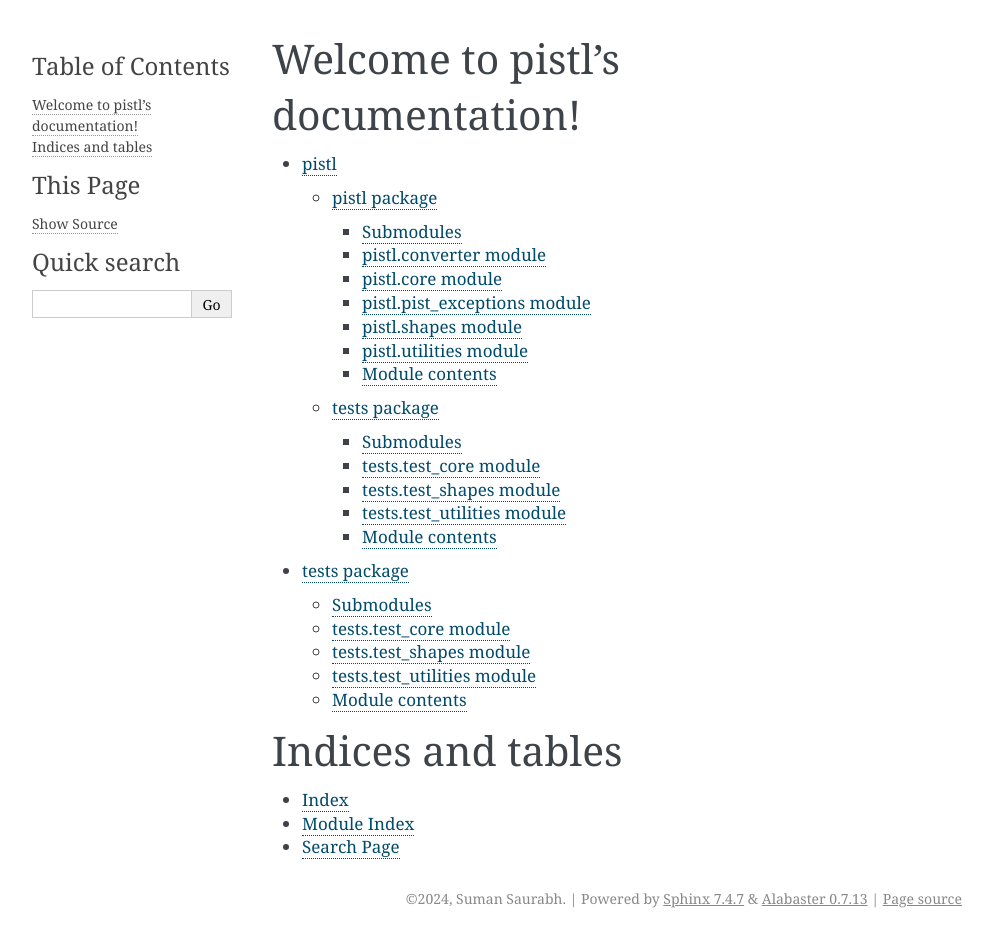
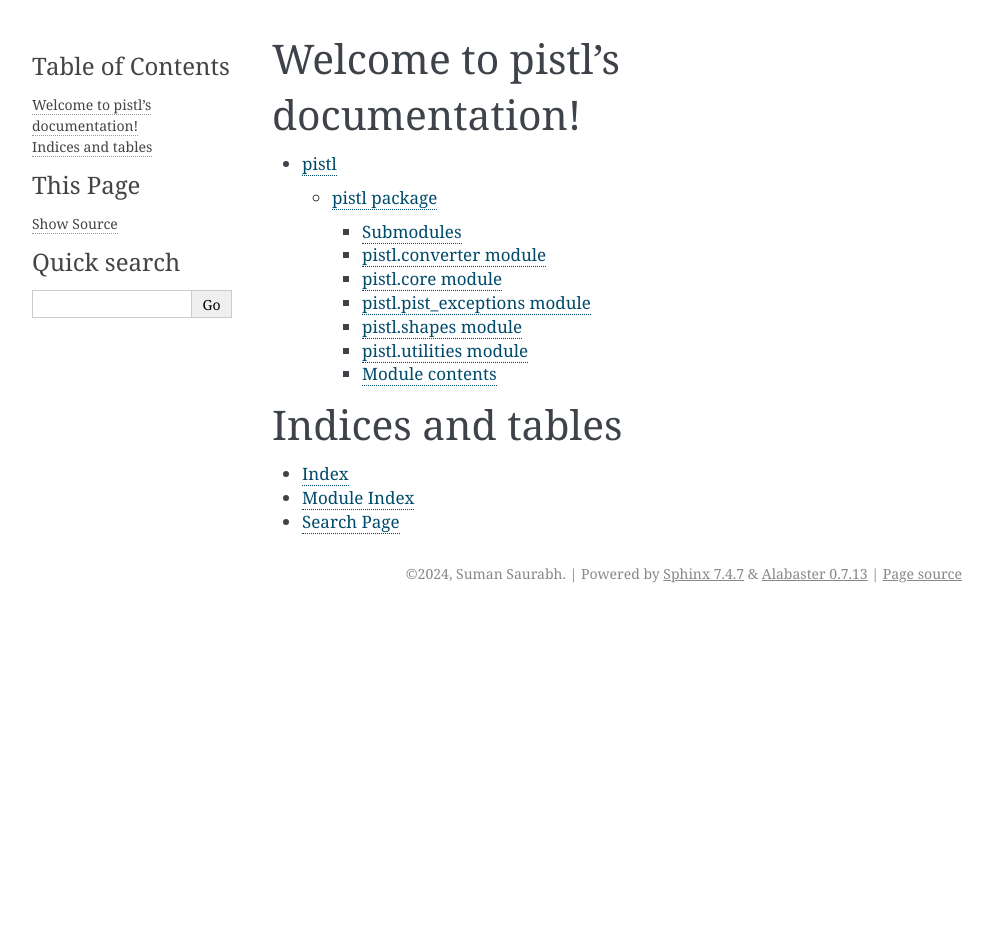
Before and after one commit to sumanan047/pistl-docs, a Sphinx documentation site: the page built from docs/source/index.rst, in a window 1280 px wide. Shown: the whole page, without its empty margins (148-1141 px from the left). Built offline with Sphinx 7.4.7, drawn with Linux system fonts in a browser that asks for light colours; pages that are not in the unit, such as notebooks, are missing from menus; the version number is read from the project's files by our own code; after the commit the page ends 900 px from its top, so only the background shows below that.

Commit message:
Remove tests.rst from documentation

```diff
--- a/docs/source/index.rst
+++ b/docs/source/index.rst
@@ -9,7 +9,6 @@
 .. toctree::
 
    modules
-   tests
 
 
 
--- a/docs/source/tests.rst
+++ /dev/null
@@ -1,37 +0,0 @@
-tests package
-=============
-
-Submodules
-----------
-
-tests.test\_core module
------------------------
-
-.. automodule:: tests.test_core
-   :members:
-   :undoc-members:
-   :show-inheritance:
-
-tests.test\_shapes module
--------------------------
-
-.. automodule:: tests.test_shapes
-   :members:
-   :undoc-members:
-   :show-inheritance:
-
-tests.test\_utilities module
-----------------------------
-
-.. automodule:: tests.test_utilities
-   :members:
-   :undoc-members:
-   :show-inheritance:
-
-Module contents
----------------
-
-.. automodule:: tests
-   :members:
-   :undoc-members:
-   :show-inheritance:
```
